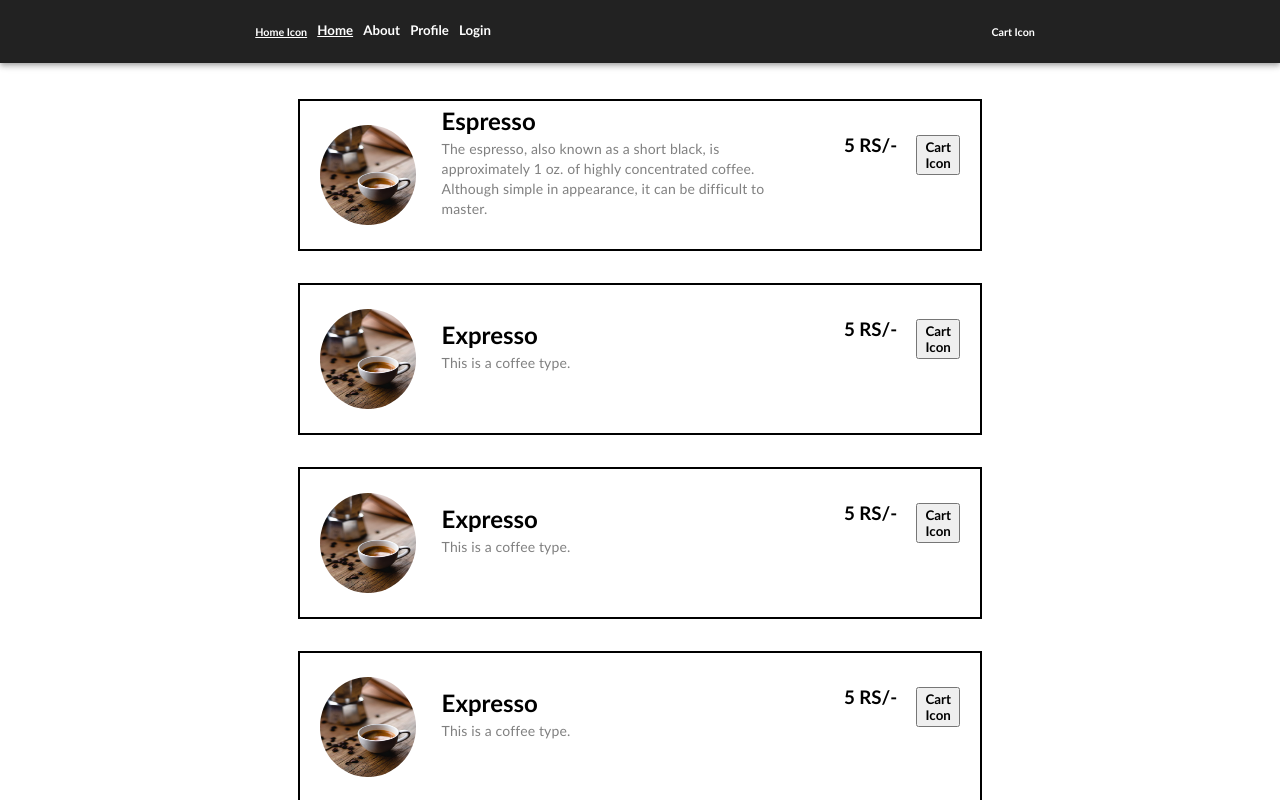
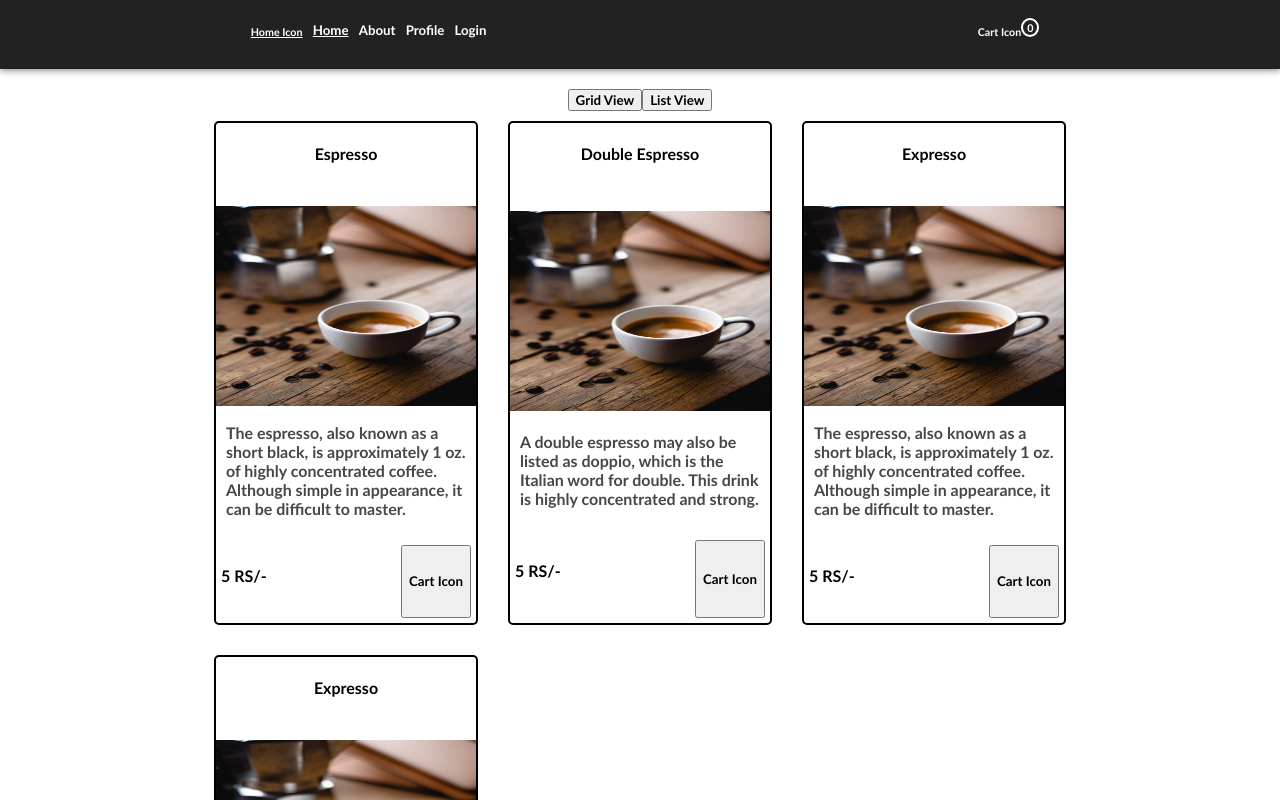
Before and after one commit to aryan026test/learnreact, a React (Create React App) app: page / in a window 1280 px wide. Shown: the top 800 px of the page. Built offline with nearby package versions, Linux system fonts and the light colour scheme.

Commit message:
[16/01/24]: Added Grid View

```diff
--- a/src/App.css
+++ b/src/App.css
@@ -117,22 +117,20 @@ a{
 
 .card{
   display: flex;
-  justify-content: space-between;
   width: 50%;
-  margin: 16px;
-  /* margin-left: auto; */
+  margin: 16px auto;
   padding: 14px 20px;
   height: 120px;
   border: 2px solid black;
-  /* justify-content: space-evenly; */
 }
 
-.card_cont{
-  width: 100%;
-  display: flex;
+.Class-grid{
+  display: grid;
   justify-content: center;
-  flex-direction: column;
-  align-items: center;
+  grid-template-columns: auto auto auto;
+  column-gap: 50px;
+  gap: 30px;
+  padding: 10px;
 }
 
 img{
@@ -185,3 +183,48 @@ p {
   color: black;
   text-decoration: underline;
 }
+
+.textOverCartIcon{
+  color: white;
+  position: relative;
+  top: -7px;
+  border: 2px solid rgb(255, 255, 255);
+  border-radius: 50%;
+  padding: 1px 4px;
+}
+
+.grid-item{
+  display: grid;
+  border: 2px solid black;
+  width: 260px;
+  grid-column-start: 1;
+  grid-column-end: 2;
+  border-radius: 5px;
+  height: 500px;
+  /* padding: 10px; */
+}
+
+.grid-item img{
+  width: 100%;
+  border-radius: 0%;
+  height: 200px;
+}
+
+.grid-item p{
+  padding: 2px;
+  text-align: left;
+  top: 10px;
+}
+
+.grid-item .desc{
+  color: rgb(72, 70, 70);
+  margin-top: 5px;
+  padding: 10px;
+  text-align: left;
+}
+
+.grid-item .priceAndIcon{
+  padding: 5px;
+  display: flex;
+  justify-content: space-between;
+}
--- a/src/App.js
+++ b/src/App.js
@@ -1,4 +1,4 @@
-import React from 'react';
+import React, { useState } from 'react';
 import './App.css';
 import { Routes, Route } from 'react-router-dom'
 import Navbar from './pages/Navbar.js'
@@ -18,12 +18,15 @@ import { RequireAuth } from './utils/RequireAuth.js';
 const LazyAbout = React.lazy(() => import('./pages/About.js'))
 
 function App() {
+  const [ItemsNumber, setItemsNumber] = useState(0)
+  const [CartItems, setCartItems] = useState("")
+
   return (
     <AuthProvider>
       <div className='App'>
-        <Navbar />
+        <Navbar value={ ItemsNumber }/>
         <Routes>
-          <Route path='/' element={<CoffeeShop />} />
+          <Route path='/' element={<CoffeeShop value={ {ItemsNumber, setItemsNumber, CartItems, setCartItems} }/>} />
           <Route path='about' element={<React.Suspense fallback='Loading...'><LazyAbout /></React.Suspense>}>
             <Route index element={<Featured />}/>
             <Route path='featured' element={<Featured />}/>
@@ -34,15 +37,15 @@ function App() {
             <Route path=':userID' element={<UserDetails />}/>
             <Route path='admin' element={<Admin />}/>
           </Route>
-          <Route path='cart' element={<Cart />}/>
+          <Route path='cart' value={ {CartItems, setCartItems} } element={<Cart />}/>
           <Route path='order-summary' element={<OrderSummary />}/>
           <Route path='*' element={<NoMatch />} />
-          <Route path='profile' element={
+          <Route path='/profile' element={
           <RequireAuth>
             <Profile />
           </RequireAuth>
           } />
-          <Route path='login' element={<Login />} />
+          <Route path='/login' element={<Login />} />
         </Routes>
       </div>
     </AuthProvider>
--- a/src/components/Card.js
+++ b/src/components/Card.js
@@ -1,5 +1,16 @@
 function Card(prop){
+    const {view} = prop
+
+    const handleClick = (() =>{
+        prop.setItemsNumber((prev) =>{
+            return prev+1
+        })
+
+    })
+
     return(
+        <div>
+            {view ? (
                 <div className="card">
                     <img src={prop.info.img} alt="Log"/>
                     <div className="textAndDesc">
@@ -17,13 +28,25 @@ function Card(prop){
                     }}>
                         {prop.info.price}
                     </h3>
-            <button className="cartIcon" style={{
+                    <button onClick={handleClick} className="cartIcon" style={{
                         width: "7%",
                         height: "40px"
                     }}>
                         Cart Icon
                     </button>
                 </div>
+            ) : (
+                <div className="grid-item">
+                    <h4>{prop.info.text}</h4>
+                    <img src={prop.info.img} alt="coffee here"></img>
+                    <div className="desc">{prop.info.description}</div>
+                    <div className="priceAndIcon">
+                        <h4>{prop.info.price}</h4>
+                        <button onClick={handleClick}>Cart Icon</button>
+                    </div>
+                </div>
+            )}
+        </div>
     )
 }
 
--- a/src/pages/Cart.js
+++ b/src/pages/Cart.js
@@ -1,13 +1,10 @@
 import React from 'react'
-import { useNavigate } from 'react-router-dom'
 
 const Cart = () => {
-    const navigate = useNavigate()
 
     return (
     <div>
-        <h1>Cart Page</h1>
-        <button onClick={() => navigate('/order-summary', {replace: true})}>Place order</button>
+
     </div>
     )
 }
--- a/src/pages/CoffeeShop.js
+++ b/src/pages/CoffeeShop.js
@@ -1,10 +1,14 @@
-import React from 'react'
+import React, { useState } from 'react'
 import Coffee from '../images/expresso.jpg'
 import Card from '../components/Card'
 
-const CoffeeShop = () => {
+const CoffeeShop = (prop) => {
+  const {value} = prop
+  const {ItemsNumber,setItemsNumber} = value
 
-  const i = [
+  const [toggleView, setToggleView] = useState(false)
+
+  const CoffeeInfo = [
     {
       img: Coffee,
       text: "Espresso",
@@ -13,31 +17,48 @@ const CoffeeShop = () => {
     },
     {
       img: Coffee,
-      text: "Expresso",
-      description: "This is a coffee type.",
+      text: "Double Espresso",
+      description: "A double espresso may also be listed as doppio, which is the Italian word for double. This drink is highly concentrated and strong.",
       price: "5 RS/- ",
     },
     {
       img: Coffee,
       text: "Expresso",
-      description: "This is a coffee type.",
+      description: "The espresso, also known as a short black, is approximately 1 oz. of highly concentrated coffee. Although simple in appearance, it can be difficult to master.",
       price: "5 RS/- ",
     },
     {
       img: Coffee,
       text: "Expresso",
-      description: "This is a coffee type.",
+      description: "The espresso, also known as a short black, is approximately 1 oz. of highly concentrated coffee. Although simple in appearance, it can be difficult to master.",
       price: "5 RS/- ",
     },
   ]
 
-  const b = i.map((element, index)=>{
-    return <Card info={element} key={index} />
+  const CoffeeList = CoffeeInfo.map((element, index)=>{
+    return <Card view={toggleView} ItemsNumber={ItemsNumber} setItemsNumber={setItemsNumber} info={element} key={index} />
   })
+
+  const ChangeToGrid = ()=>{
+    setToggleView((prev) =>{
+      return false
+    })
+  }
+
+  const ChangeToList = ()=>{
+    setToggleView((prev) =>{
+      return true;
+    })
+  }
+
   return (
     <div>
-      <div className='card_cont'>
-        {b}
+      <div>
+        <button onClick={ChangeToGrid}>Grid View</button>
+        <button onClick={ChangeToList}>List View</button>
+      </div>
+      <div className={toggleView ? "" : "Class-grid"}>
+        {CoffeeList}
       </div>
     </div>
   )
--- a/src/pages/Login.js
+++ b/src/pages/Login.js
@@ -1,4 +1,4 @@
-import React, { useState } from 'react'
+import { React,useState } from 'react'
 import { useAuth } from '../utils/auth'
 import { useLocation, useNavigate } from 'react-router-dom'
 
@@ -18,9 +18,9 @@ const Login = () => {
     return (
         <div>
             <label>
-                Username:{' '}
+                Username:
                 <input type='text' onChange={(e) =>{setUser(e.target.value)}} />
-            </label>
+            </label>{' '}
             <button onClick={handleLogin}>Login</button>
         </div>
     )
--- a/src/pages/Navbar.js
+++ b/src/pages/Navbar.js
@@ -1,6 +1,6 @@
 import { NavLink } from 'react-router-dom';
 
-function Navbar(){
+function Navbar(prop){
     const navLinkStyles = ({ isActive }) =>{
         return {
             fontWeight: isActive ? 'bolder' : 'Normal',
@@ -17,7 +17,17 @@ function Navbar(){
                 <NavLink style={navLinkStyles} to='/profile'><h5>Profile</h5></NavLink>
                 <NavLink style={navLinkStyles} to='/login'><h5>Login</h5></NavLink>
             </div>
-            <NavLink style={navLinkStyles} to='/cart'><h6>Cart Icon</h6></NavLink>
+            <div style={{
+                display: 'flex'
+            }}>
+                <NavLink style={navLinkStyles} to='/cart'><h6>Cart Icon</h6></NavLink>
+                <h6 className='textOverCartIcon'>
+                    {/*
+                        here will be the number of items imported added to the cart
+                    */}
+                    {prop.value}
+                </h6>
+            </div>
         </div>
     )
 }
--- a/src/pages/Profile.js
+++ b/src/pages/Profile.js
@@ -3,8 +3,8 @@ import { useNavigate } from 'react-router-dom'
 import { useAuth } from '../utils/auth'
 
 const Profile = () => {
+    const navigate = useNavigate()
     const auth = useAuth()
-    const navigate = useNavigate()
 
     const handleLogout = () => {
         auth.logout()
@@ -12,8 +12,7 @@ const Profile = () => {
     }
     return (
         <div>
-            Welcome {auth.user}
-            <button onClick={handleLogout}>Logout</button>
+            Welcome {auth.user}.<button onClick={handleLogout}>Logout</button>
         </div>
     )
 }
--- a/src/utils/RequireAuth.js
+++ b/src/utils/RequireAuth.js
@@ -6,7 +6,7 @@ export const RequireAuth = ({ children }) => {
     const auth = useAuth()
 
     if(!auth.user){
-        return <Navigate to='login' state={{ path: location.pathname }} />
+        return <Navigate to='/login' state={{ path: location.pathname }} />
     }
 
     return children
```
Lines whose indentation alone changed are shown as unchanged.
